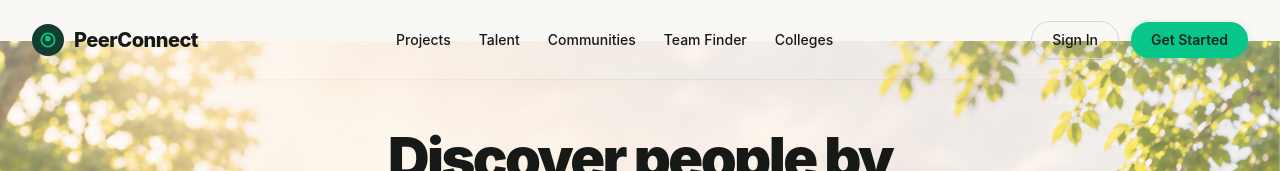
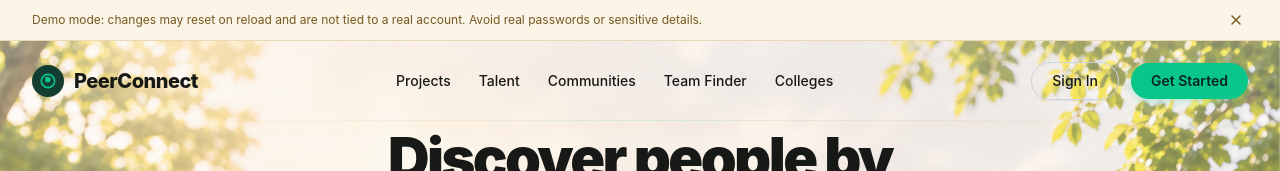
Before and after one commit to x0Suji0x/WorkShop3-PeerConnect, a React (Vite) app: page / in a window 1280 px wide. Shown: the top 171 px of the page. Built offline with nearby package versions, Linux system fonts and the light colour scheme.

Commit message:
fix: align navbar with hero below demo notice

```diff
--- a/src/components/layout/AppShell.tsx
+++ b/src/components/layout/AppShell.tsx
@@ -13,8 +13,8 @@ export function AppShell({ children }: AppShellProps) {
       <a href="#main-content" className="sr-only fixed left-4 top-4 z-[100] rounded-full bg-[#123D30] px-4 py-2 text-sm font-bold text-white focus:not-sr-only focus:outline-none focus:ring-2 focus:ring-[#08C58A] focus:ring-offset-2">
         Skip to content
       </a>
+      <DemoModeBanner />
       <Navbar />
-      <DemoModeBanner />
       <main id="main-content" className="flex-1 w-full" tabIndex={-1}>
         {children}
       </main>
```
